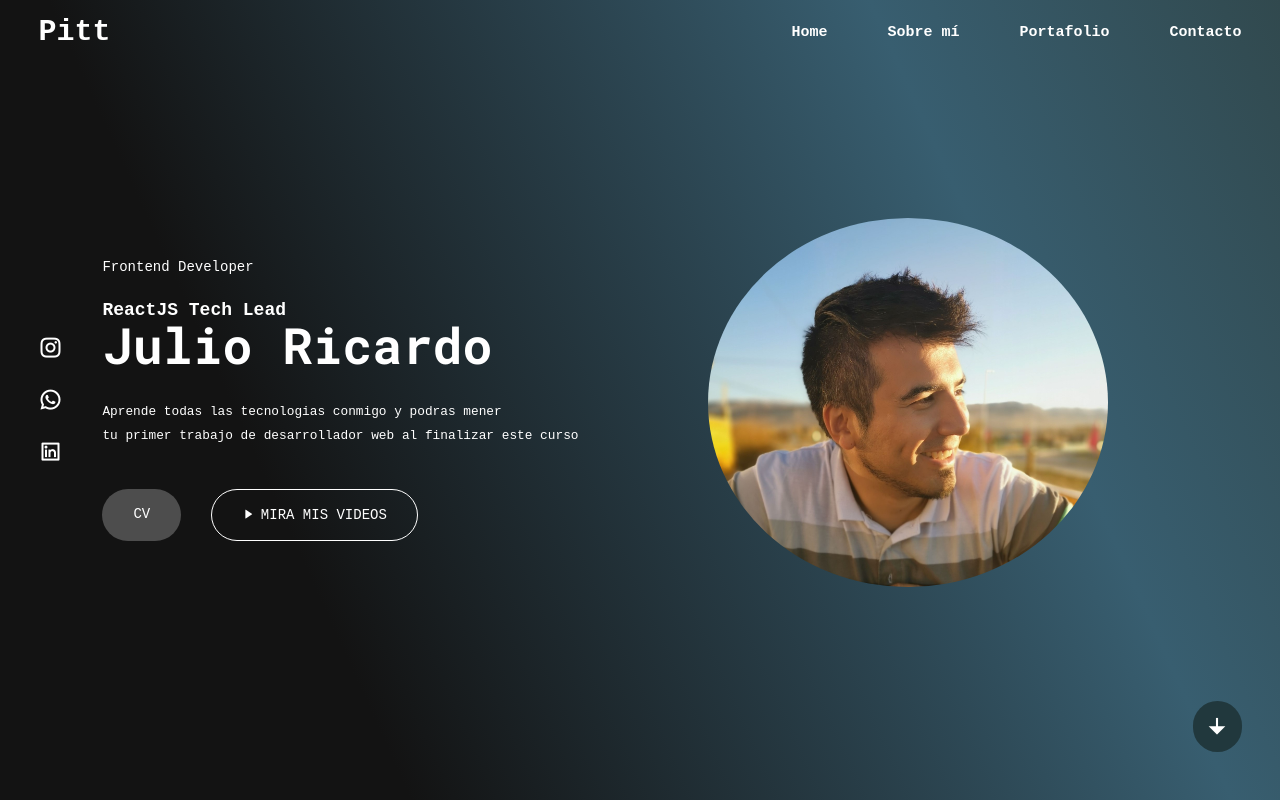
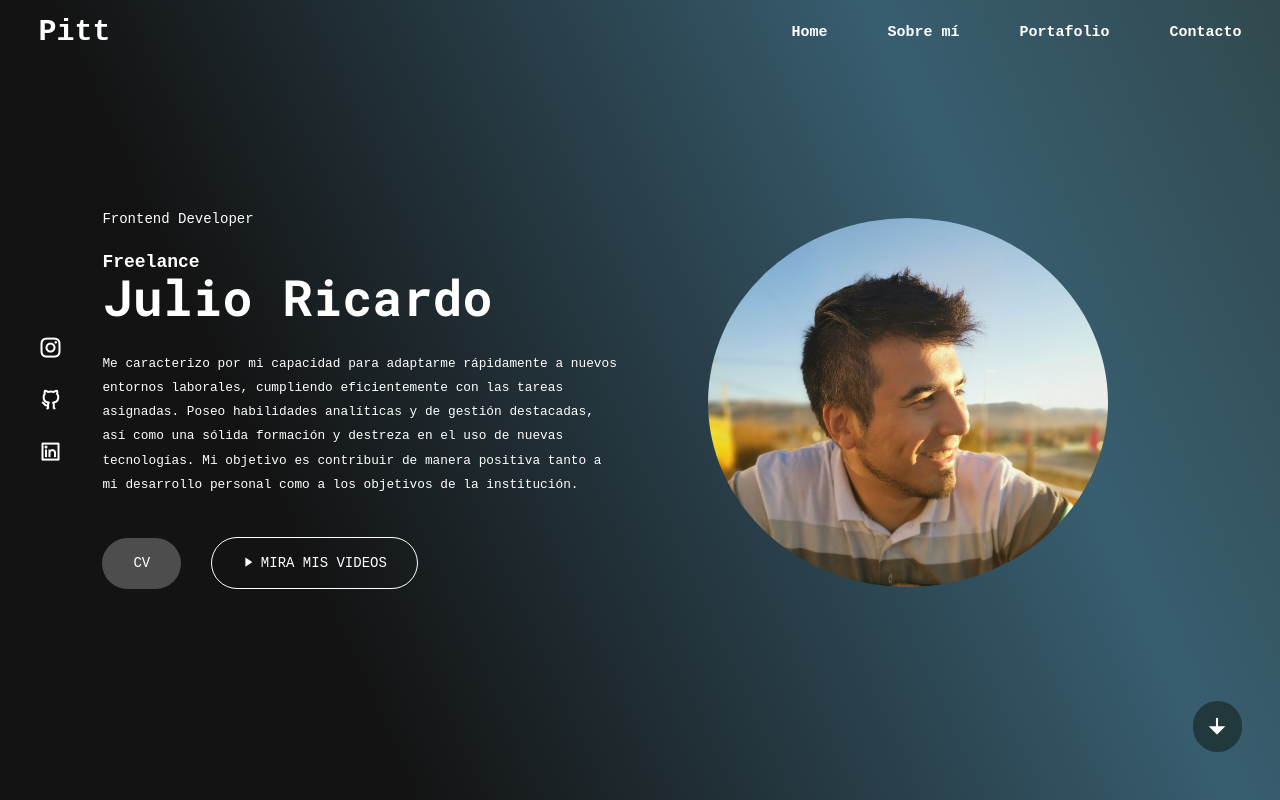
Before and after one commit to CalaSur/proyecto-final-maquetacion-web, a plain HTML site: page index.html in a window 1280 px wide. Drawn offline with nearby package versions, Linux system fonts and the light colour scheme.

Commit message:
actualice mis datos

```diff
--- a/index.html
+++ b/index.html
@@ -32,10 +32,9 @@
          <section class="hero">
             <div class="hero-text">
                 <h5>Frontend Developer</h5>
-                <h4>ReactJS Tech Lead</h4>
+                <h4>Freelance</h4>
                 <h1>Julio Ricardo</h1>
-                <p>Aprende todas las tecnologias conmigo y podras mener<br>
-                tu primer trabajo de desarrollador web al finalizar este curso</p>
+                <p>Me caracterizo por mi capacidad para adaptarme rápidamente a nuevos entornos laborales, cumpliendo eficientemente con las tareas asignadas. Poseo habilidades analíticas y de gestión destacadas, así como una sólida formación y destreza en el uso de nuevas tecnologías. Mi objetivo es contribuir de manera positiva tanto a mi desarrollo personal como a los objetivos de la institución.</p>
                 <a href="#">CV</a>
                 <a href="#" class="videos"><i class="ri-play-fill"></i>Mira mis videos</a>
 
@@ -45,9 +44,9 @@
             </div>
          </section>
          <div class="icons">
-            <a href="#"><i class="ri-instagram-line"></i></a>
-            <a href="#"><i class="ri-whatsapp-line"></i></a>
-            <a href="#"><i class="ri-linkedin-box-line"></i></a>
+            <a href="https://www.instagram.com/julio_ricardo.s/"><i class="ri-instagram-line"></i></a>
+            <a href="https://github.com/CalaSur"><i class="ri-github-line"></i></a>
+            <a href="https://www.linkedin.com/in/julio-ricardo-126068149/"><i class="ri-linkedin-box-line"></i></a>
          </div>
          <div class="scroll-down">
             <a href="#"><i class="ri-arrow-down-fill"></i></a>
```
